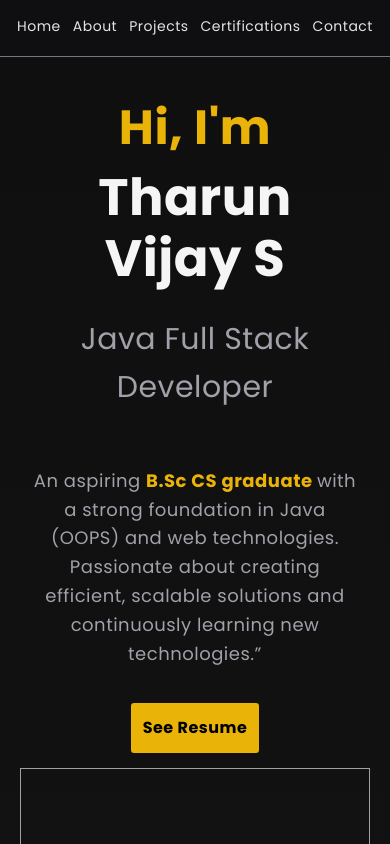
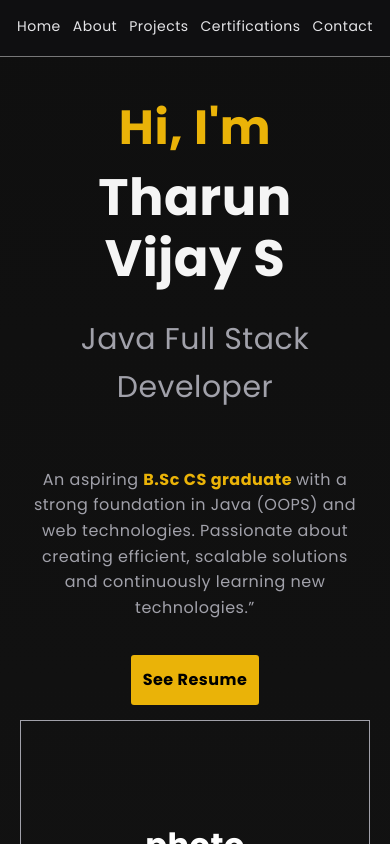
Before and after one commit to TharunVijai/portfolio-web, a React (Vite) app: page / in a window 390 px wide. Shown: the top 844 px of the page. Built offline with nearby package versions, Linux system fonts and the light colour scheme.

Commit message:
fixed scaling issue in desktop

```diff
--- a/src/Components/Hero.css
+++ b/src/Components/Hero.css
@@ -77,9 +77,6 @@
   .heroContent h1 {
     font-size: 3.2rem;
   }
-  .heroContent p {
-    font-size: 18px;
-  }
 
   .heroContent,
   .heroPhoto {
```
